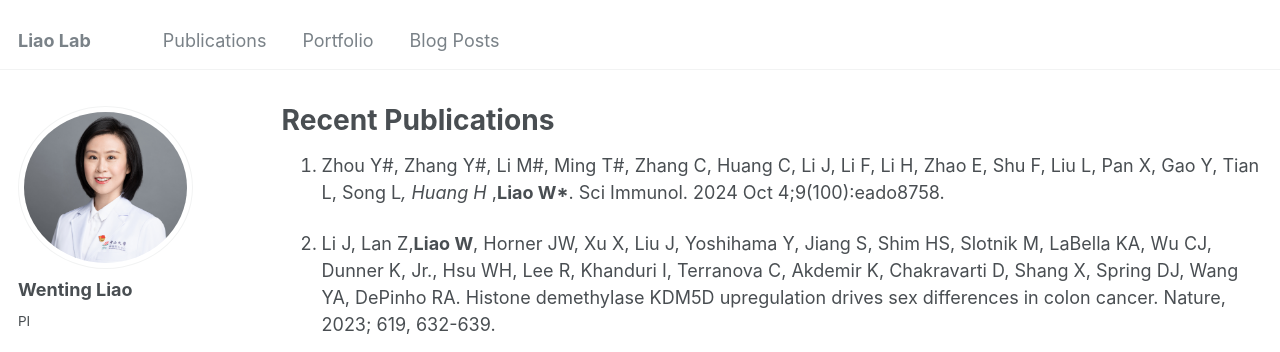
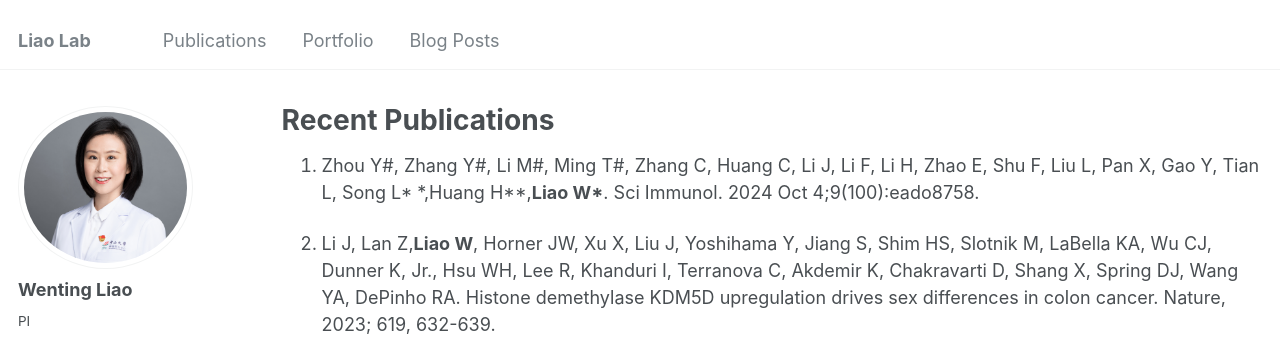
Before and after one commit to ImmunoTransLab/ImmunoTransLab, a Jekyll site: the page built from _pages/publications.md, in a window 1280 px wide and 900 px high. Shown: the top 352 px of the window. Built offline with Jekyll 4.4.1, drawn with Linux system fonts in a browser that asks for light colours.

```diff
--- a/_pages/publications.md
+++ b/_pages/publications.md
@@ -7,7 +7,7 @@ author_profile: true
 
 
 
-1.	Zhou Y#, Zhang Y#, Li M#, Ming T#, Zhang C, Huang C, Li J, Li F, Li H, Zhao E, Shu F, Liu L, Pan X, Gao Y, Tian L, Song L*,  Huang H*  ,<strong>Liao W*</strong>. Sci Immunol. 2024 Oct 4;9(100):eado8758.
+1.	Zhou Y#, Zhang Y#, Li M#, Ming T#, Zhang C, Huang C, Li J, Li F, Li H, Zhao E, Shu F, Liu L, Pan X, Gao Y, Tian L, Song L* *,Huang H**,<strong>Liao W*</strong>. Sci Immunol. 2024 Oct 4;9(100):eado8758.
 
 
 2. Li J, Lan Z,<strong>Liao W</strong>, Horner JW, Xu X, Liu J, Yoshihama Y, Jiang S, Shim HS, Slotnik M, LaBella KA, Wu CJ, Dunner K, Jr., Hsu WH, Lee R, Khanduri I, Terranova C, Akdemir K, Chakravarti D, Shang X, Spring DJ, Wang YA, DePinho RA. Histone demethylase KDM5D upregulation drives sex differences in colon cancer. Nature, 2023; 619, 632-639.
```
